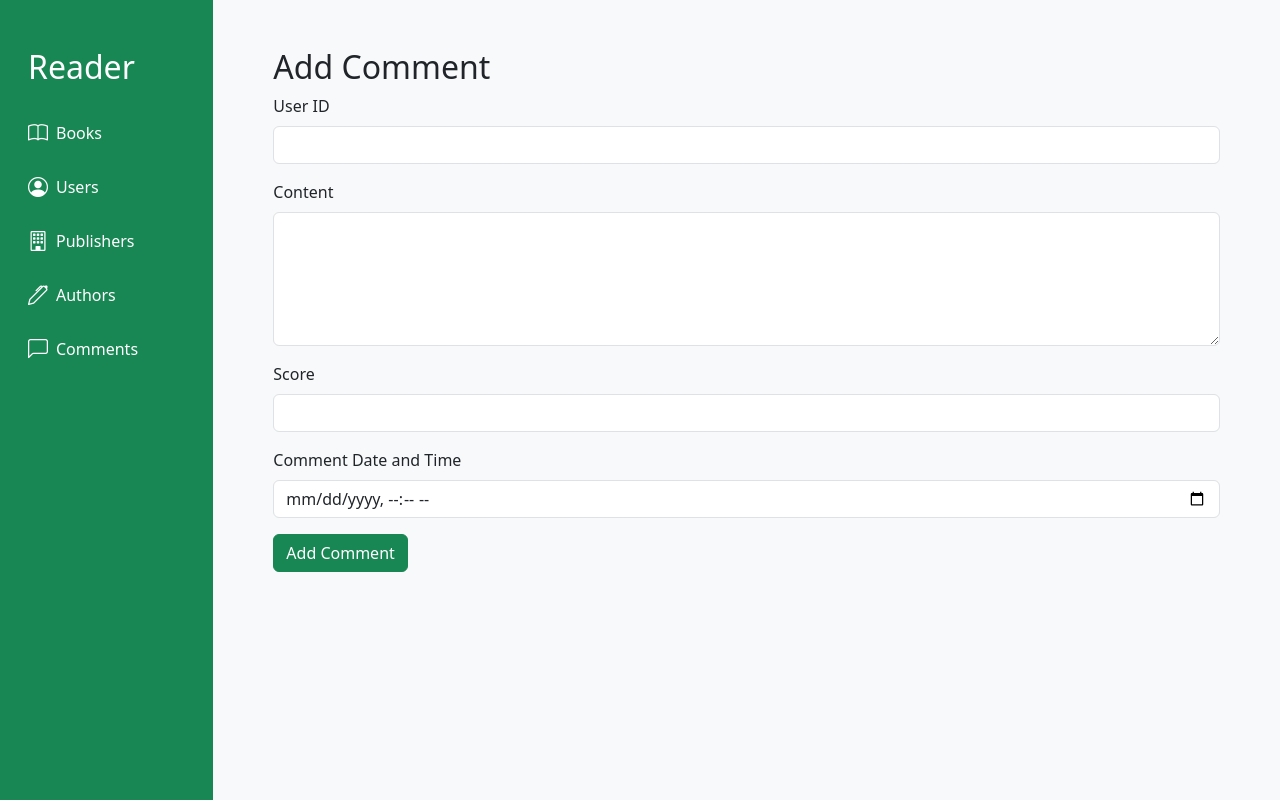
After one commit to emrebozkurt0/reader, a Flask app: page /comments/add in a window 1280 px wide. The commit adds this page. Run offline with Flask 3, Linux system fonts and the light colour scheme.

Commit message:
comment pages added

```diff
--- a/main/routes.py
+++ b/main/routes.py
@@ -130,7 +130,7 @@ def add_author():
 @app.route("/comments")
 def comments():
     comments = get_table_data("Comments")
-    return render_template("/crud/comments.html", comments=comments)
+    return render_template("/crud/comments/comments.html", comments=comments)
 @app.route("/comments/add", methods=["GET", "POST"])
 def add_comment():
     if request.method == "POST":
--- /dev/null
+++ b/main/templates/crud/comments/add_comment.html
@@ -0,0 +1,21 @@
+{% extends "/crud/add_layout.html"%} {%block add_title%}Add Comment{%endblock%}
+{%block add_header%}Add Comment{%endblock%}
+{%block add_button%}Add Comment{%endblock%}
+{%block action%}/comments/add{%endblock%} {%block fields%}
+<div class="mb-3">
+    <label for="user_id" class="form-label">User ID</label>
+    <input type="number" class="form-control" id="user_id" name="user_id" required>
+</div>
+<div class="mb-3">
+    <label for="content" class="form-label">Content</label>
+    <textarea class="form-control" id="content" name="content" rows="5" required></textarea>
+</div>
+<div class="mb-3">
+    <label for="score" class="form-label">Score</label>
+    <input type="number" class="form-control" id="score" name="score" min="1" max="5" required>
+</div>
+<div class="mb-3">
+    <label for="comment_datetime" class="form-label">Comment Date and Time</label>
+    <input type="datetime-local" class="form-control" id="comment_datetime" name="comment_datetime" required>
+</div>
+{%endblock%}
--- a/main/templates/layout.html
+++ b/main/templates/layout.html
@@ -72,6 +72,14 @@
                   <i class="bi bi-pen fs-5"></i> Authors
                 </a>
               </li>
+              <li class="nav-item mb-2">
+                <a
+                  href="/comments"
+                  class="nav-link text-white d-flex align-items-center gap-2"
+                >
+                <i class="bi bi-chat-left" style="font-size: 20px;"></i> Comments
+                </a>
+              </li>
             </ul>
           </div>
         </nav>
```
Also changed, not shown: main/templates/crud/comments/comments.html (added, +18 -0 lines).
